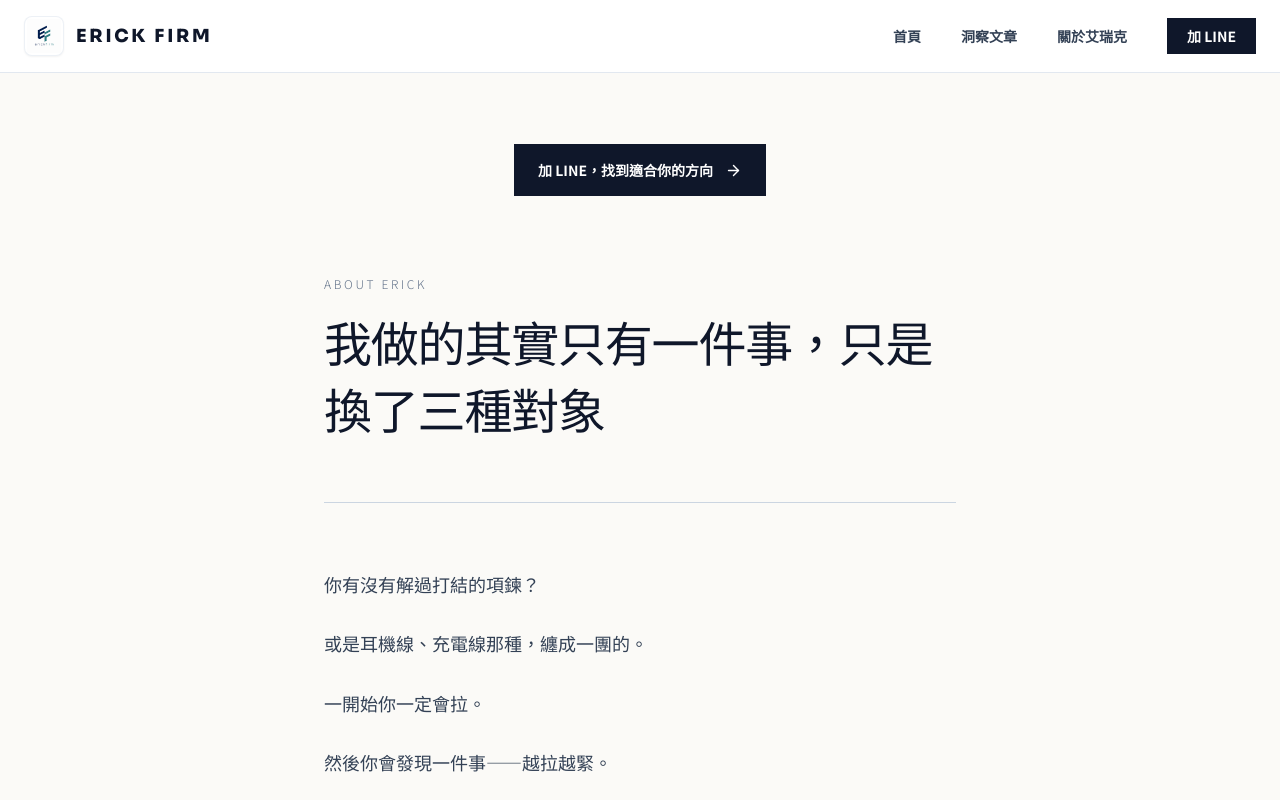
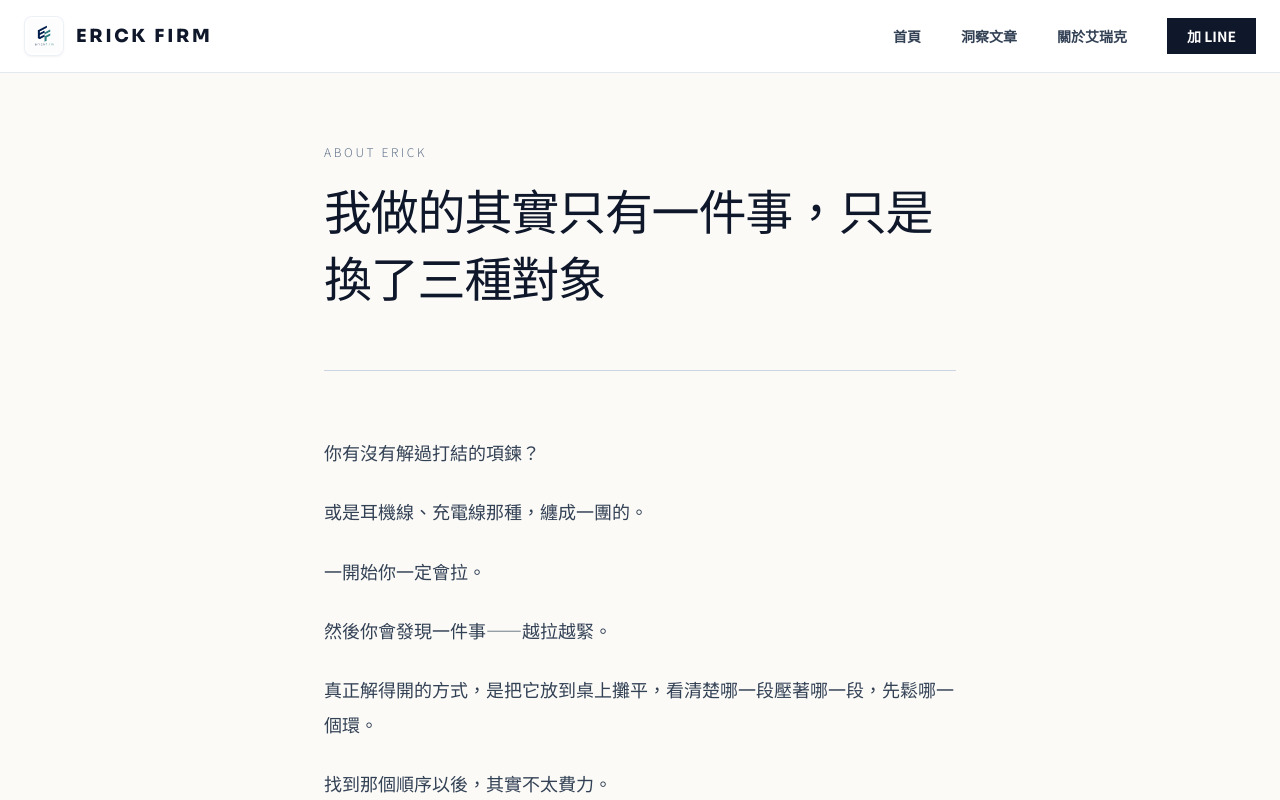
Before and after one commit to kern0907-303/erickfirm-website, a React (Vite) app: page /about in a window 1280 px wide. Shown: the top 800 px of the page. Built offline with nearby package versions, Linux system fonts and the light colour scheme.

Commit message:
移除 About 頁首 LINE CTA

```diff
--- a/scripts/build-about-page.js
+++ b/scripts/build-about-page.js
@@ -21,7 +21,6 @@ const sections = aboutLetter.sections.map((section) => [
 
 const body = [
   '<article>',
-  cta('加 LINE，找到適合你的方向'),
   `<h1>${esc(aboutLetter.title)}</h1>`,
   sections,
   '</article>',
--- a/src/pages/AboutPage.jsx
+++ b/src/pages/AboutPage.jsx
@@ -72,10 +72,6 @@ const AboutPage = () => {
       </div>
 
       <div className="mx-auto max-w-[680px] px-6">
-        <div className="mb-16 text-center md:mb-20">
-          <LineCta>加 LINE，找到適合你的方向</LineCta>
-        </div>
-
         <article>
           <header className="mb-14 border-b border-slate-300 pb-12 md:mb-16 md:pb-14">
             <p className="mb-5 text-xs tracking-[0.22em] text-slate-500">ABOUT ERICK</p>
```
